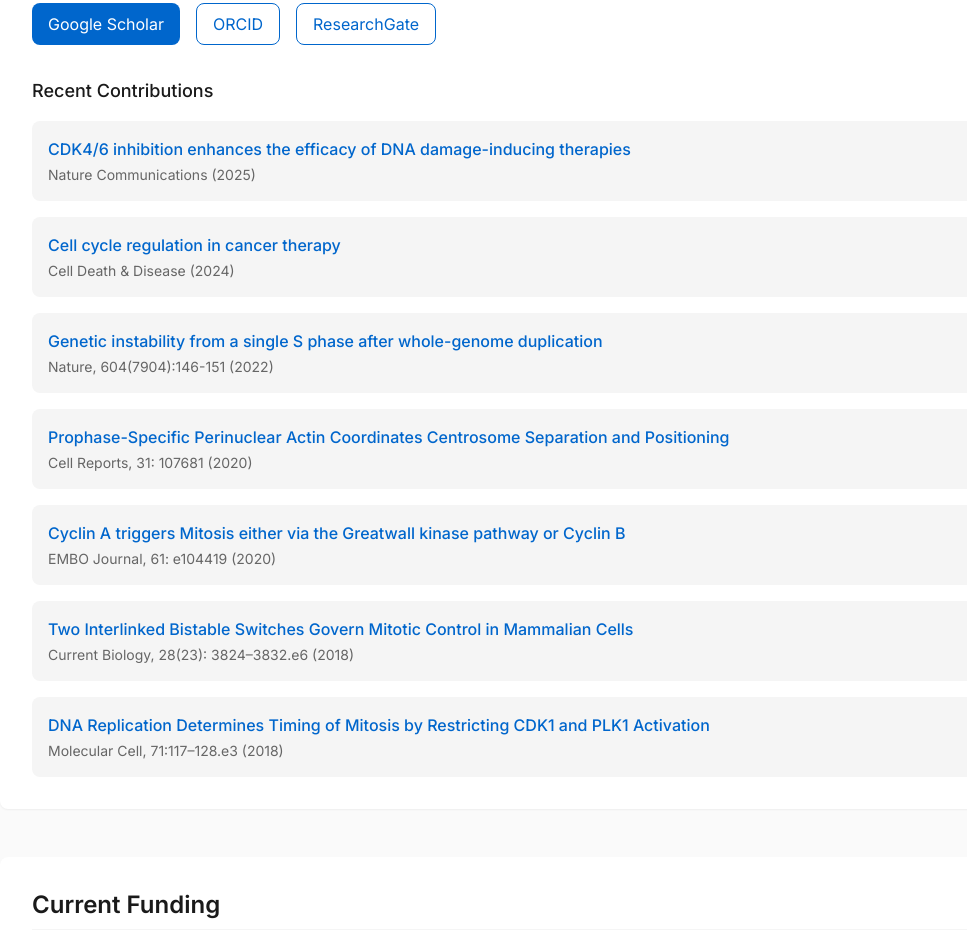
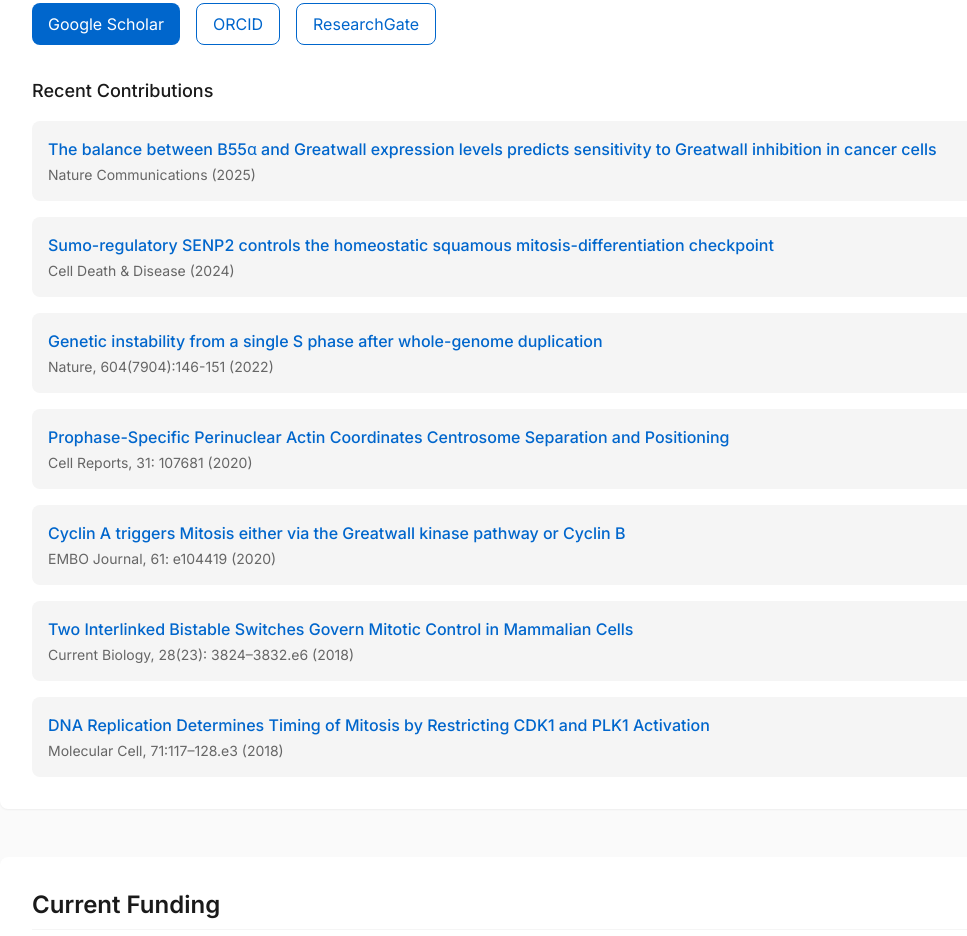
Before and after one commit to Helfrid/Helfrid.github.io, a plain HTML site: page index.html in a window 1280 px wide. Shown: the part 1395-2331 px from the top of the page, without its empty margins (96-1063 px from the left). Drawn offline with nearby package versions, Linux system fonts and the light colour scheme.

Commit message:
fix: correct the latest publication titles

```diff
--- a/index.html
+++ b/index.html
@@ -210,14 +210,14 @@
                 <li class="p-4 bg-lab-gray rounded-lg hover:shadow-md transition-shadow duration-200">
                     <a href="https://www.nature.com/articles/s41467-025-62943-z"
                        class="text-lab-blue hover:text-accent transition-colors duration-200 font-medium">
-                        CDK4/6 inhibition enhances the efficacy of DNA damage-inducing therapies
+                        The balance between B55α and Greatwall expression levels predicts sensitivity to Greatwall inhibition in cancer cells
                     </a>
                     <p class="text-sm text-muted mt-1">Nature Communications (2025)</p>
                 </li>
                 <li class="p-4 bg-lab-gray rounded-lg hover:shadow-md transition-shadow duration-200">
                     <a href="https://www.nature.com/articles/s41419-024-06969-z"
                        class="text-lab-blue hover:text-accent transition-colors duration-200 font-medium">
-                        Cell cycle regulation in cancer therapy
+                        Sumo-regulatory SENP2 controls the homeostatic squamous mitosis-differentiation checkpoint
                     </a>
                     <p class="text-sm text-muted mt-1">Cell Death & Disease (2024)</p>
                 </li>
```
